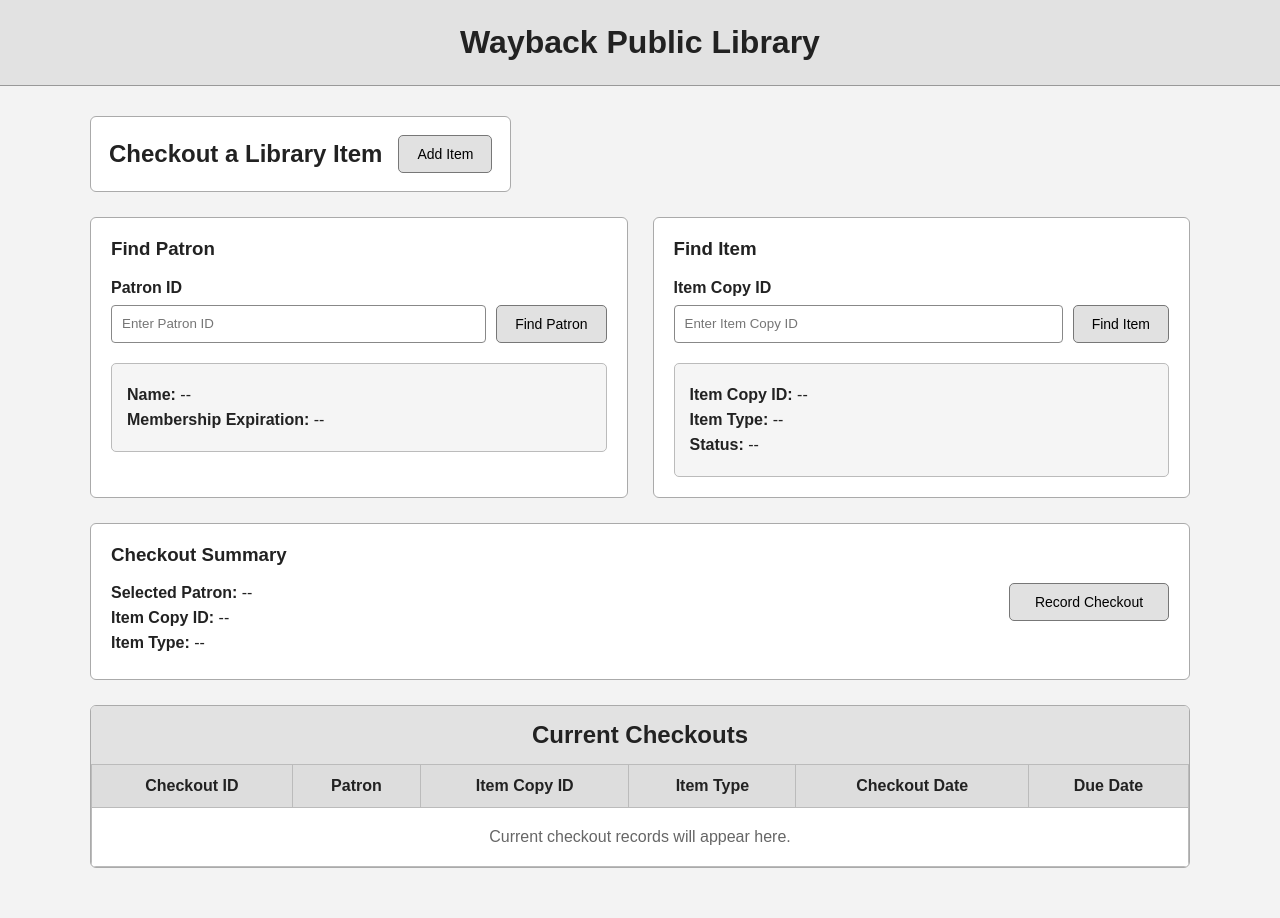
After one commit to Dantekam/WaybackPublicLibrary, a PHP site: page /index.html in a window 1280 px wide. The commit adds this page. Run offline with PHP 8.4, Linux system fonts and the light colour scheme; a stand-in replaces the project's code that opens the database connection.

Commit message:
Add Item button and form added

```diff
--- /dev/null
+++ b/index.html
@@ -0,0 +1,254 @@
+<!DOCTYPE html>
+<html lang="en">
+
+<head>
+    <meta charset="UTF-8">
+    <meta name="viewport" content="width=device-width, initial-scale=1.0">
+    <title>Wayback Public Library - Checkout</title>
+    <link rel="stylesheet" href="style/style.css">
+</head>
+
+<body>
+
+    <header class="site-header">
+        <h1>Wayback Public Library</h1>
+    </header>
+
+    <main class="page-container">
+
+        <section class="page-heading">
+            <h2>Checkout a Library Item</h2>
+            <button id="addItemBtn">Add Item</button>
+        </section>
+
+        <section class="lookup-container">
+
+            <!-- ===== Add Item ===== -->
+            <div id="addItemModal" class="modal" hidden>
+                <div class="modal-content">
+                    <h3>Add Item Copy</h3>
+                    <form id="addItemForm">
+                        <label>
+                            Item Copy ID
+                            <input type="number" name="itemCopyID" required min="1" step="1">
+                        </label>
+                        <label>
+                            Item Type
+                            <input type="text" name="itemType" required maxlength="50">
+                        </label>
+                        <label>
+                            Status
+                            <select name="status">
+                                <option value="Open" selected>Open</option>
+                                <option value="On Loan">On Loan</option>
+                                <option value="Maintenance">Maintenance</option>
+                                <option value="Retired">Retired</option>
+                            </select>
+                        </label>
+                        <p id="addItemMsg" class="msg"></p>
+                        <div class="modal-actions">
+                            <button type="button" id="cancelAddItem">Cancel</button>
+                            <button type="submit">Save</button>
+                        </div>
+                    </form>
+                </div>
+            </div>
+
+            <!-- ===== Find Patron ===== -->
+            <div class="lookup-card">
+                <h3>Find Patron</h3>
+
+                <form id="patronForm">
+                    <label for="patronID">Patron ID</label>
+
+                    <div class="input-row">
+                        <input
+                            type="number"
+                            id="patronID"
+                            name="patronID"
+                            min="1"
+                            placeholder="Enter Patron ID"
+                            required
+                        >
+
+                        <button type="submit">Find Patron</button>
+                    </div>
+                </form>
+
+                <div class="result-box" id="patronResult">
+                    <p>
+                        <strong>Name:</strong>
+                        <span data-field="name">--</span>
+                    </p>
+
+                    <p>
+                        <strong>Membership Expiration:</strong>
+                        <span data-field="expiration">--</span>
+                    </p>
+                    <p class="error" data-field="error" hidden></p>
+                </div>
+            </div>
+
+            <!-- ===== Find Item ===== -->
+            <div class="lookup-card">
+                <h3>Find Item</h3>
+
+                <form id="itemForm">
+                    <label for="itemCopyID">Item Copy ID</label>
+
+                    <div class="input-row">
+                        <input
+                            type="number"
+                            id="itemCopyID"
+                            name="itemCopyID"
+                            min="1"
+                            placeholder="Enter Item Copy ID"
+                            required
+                        >
+
+                        <button type="submit">
+                            Find Item
+                        </button>
+                    </div>
+                </form>
+
+                <div class="result-box" id="itemResult">
+                    <p>
+                        <strong>Item Copy ID:</strong>
+                        <span data-field="itemCopyID">--</span>
+                    </p>
+
+                    <p>
+                        <strong>Item Type:</strong>
+                        <span data-field="itemType">--</span>
+                    </p>
+
+                    <p>
+                        <strong>Status:</strong>
+                        <span data-field="status">--</span>
+                    </p>
+                    <p class="error" data-field="error" hidden></p>
+                </div>
+            </div>
+
+        </section>
+
+        <!-- ===== Checkout Summary ===== -->
+        <section class="checkout-card">
+
+            <div class="checkout-summary">
+                <h3>Checkout Summary</h3>
+
+                <p>
+                    <strong>Selected Patron:</strong>
+                    <span data-field="patronName">--</span>
+                </p>
+
+                <p>
+                    <strong>Item Copy ID:</strong>
+                    <span data-field="itemCopyID">--</span>
+                </p>
+
+                <p>
+                    <strong>Item Type:</strong>
+                    <span data-field="itemType">--</span>
+                </p>
+                <p class="error" data-field="error" hidden></p>
+            </div>
+
+            <form id="checkoutForm">
+
+                <input type="hidden" name="patronID" value="">
+                <input type="hidden" name="itemCopyID" value="">
+
+                <button class="checkout-button" type="submit">Record Checkout</button>
+
+            </form>
+
+        </section>
+
+        <!-- ===== Confirmation ===== -->
+        <section class="confirmation-card" id="confirmationCard" hidden>
+
+            <h3>Checkout Recorded</h3>
+
+            <div class="confirmation-details">
+
+                <p>
+                    <strong>Checkout ID:</strong>
+                    <span data-field="checkoutID">--</span>
+                </p>
+
+                <p>
+                    <strong>Patron:</strong>
+                    <span data-field="patron">--</span>
+                </p>
+
+                <p>
+                    <strong>Item Copy ID:</strong>
+                    <span data-field="itemCopyID">--</span>
+                </p>
+
+                <p>
+                    <strong>Checkout Date:</strong>
+                    <span data-field="checkoutDate">--</span>
+                </p>
+
+                <p>
+                    <strong>Due Date:</strong>
+                    <span data-field="dueDate">--</span>
+                </p>
+                <p class="error" data-field="error" hidden></p>
+
+            </div>
+
+            <button type="button" id="doneButton">Done</button>
+
+        </section>
+
+        <!-- ===== Current Checkouts Table ===== -->
+        <section class="current-checkouts">
+
+            <div class="table-heading">
+                <h2>Current Checkouts</h2>
+            </div>
+
+            <div class="table-container">
+
+                <table>
+
+                    <thead>
+                        <tr>
+                            <th>Checkout ID</th>
+                            <th>Patron</th>
+                            <th>Item Copy ID</th>
+                            <th>Item Type</th>
+                            <th>Checkout Date</th>
+                            <th>Due Date</th>
+                        </tr>
+                    </thead>
+
+                    <tbody>
+
+                        <tr class="empty-row">
+                            <td colspan="6">
+                                Current checkout records will appear here.
+                            </td>
+                        </tr>
+
+                    </tbody>
+
+                </table>
+
+            </div>
+
+        </section>
+
+    </main>
+
+    <script src="js/addItem.js" defer></script>
+    <script src="js/checkout.js" defer></script>
+
+</body>
+
+</html>
--- a/index.php
+++ b/index.php
@@ -1,6 +1,3 @@
-<?php
-?>
-
 <!DOCTYPE html>
 <html lang="en">
 
@@ -21,6 +18,7 @@
 
         <section class="page-heading">
             <h2>Checkout a Library Item</h2>
+            <button>Add Item</button>
         </section>
 
         <section class="lookup-container">
--- /dev/null
+++ b/js/addItem.js
@@ -0,0 +1,77 @@
+(function () {
+    'use strict';
+
+    const modal   = document.getElementById('addItemModal');
+    const form    = document.getElementById('addItemForm');
+    const msg     = document.getElementById('addItemMsg');
+    const openBtn = document.getElementById('addItemBtn');
+    const cancel  = document.getElementById('cancelAddItem');
+
+    if (!modal || !form || !openBtn) {
+        console.warn('addItem.js: required elements not found on page.');
+        return;
+    }
+
+    const submitBtn = form.querySelector('button[type="submit"]');
+
+    function openModal() {
+        form.reset();
+        msg.textContent = '';
+        msg.className = 'msg';
+        modal.hidden = false;
+        form.elements['itemCopyID'].focus();
+    }
+
+    function closeModal() {
+        modal.hidden = true;
+    }
+
+    openBtn.addEventListener('click', openModal);
+    cancel.addEventListener('click', closeModal);
+
+    // Close on backdrop click
+    modal.addEventListener('click', (e) => {
+        if (e.target === modal) closeModal();
+    });
+
+    // Close on Escape
+    document.addEventListener('keydown', (e) => {
+        if (e.key === 'Escape' && !modal.hidden) closeModal();
+    });
+
+    form.addEventListener('submit', async (e) => {
+        e.preventDefault();
+        msg.textContent = '';
+        msg.className = 'msg';
+        submitBtn.disabled = true;
+
+        try {
+            const res = await fetch('addItem.php', {
+                method: 'POST',
+                body: new FormData(form),
+            });
+
+            const json = await res.json();
+
+            if (!json.ok) {
+                msg.textContent = json.error || 'Failed to add item.';
+                msg.classList.add('error');
+                return;
+            }
+
+            msg.textContent =
+                `Added item copy #${json.item.itemCopyID} (${json.item.itemType}, ${json.item.status}).`;
+            msg.classList.add('success');
+
+            setTimeout(() => {
+                closeModal();
+                // e.g. refresh a list here
+            }, 1000);
+        } catch (err) {
+            msg.textContent = 'Network error — could not reach server.';
+            msg.classList.add('error');
+        } finally {
+            submitBtn.disabled = false;
+        }
+    });
+})();
--- a/style/style.css
+++ b/style/style.css
@@ -38,13 +38,63 @@ body {
     padding: 18px;
     text-align: center;
     background-color: white;
+    display: inline-flex;
+    align-items: center;
+    justify-content: space-between;
+    gap: 16px;
     border: 1px solid #aaa;
     border-radius: 6px;
+}
+
+.page-heading button {
+    margin-left: auto;
 }
 
 .page-heading h2 {
     margin: 0;
 }
+
+.modal {
+    position: fixed;
+    inset: 0;
+    background: rgba(0, 0, 0, 0.4);
+    display: flex;
+    align-items: center;
+    justify-content: center;
+    z-index: 1000;
+}
+.modal[hidden] { display: none; }
+
+.modal-content {
+    background: white;
+    padding: 24px;
+    border-radius: 8px;
+    border: 1px solid #aaa;
+    min-width: 320px;
+    max-width: 90vw;
+}
+.modal-content h3 { margin-top: 0; }
+.modal-content label {
+    display: block;
+    margin-bottom: 12px;
+}
+.modal-content input,
+.modal-content select {
+    display: block;
+    width: 100%;
+    padding: 6px 8px;
+    margin-top: 4px;
+    box-sizing: border-box;
+}
+.modal-actions {
+    display: flex;
+    justify-content: flex-end;
+    gap: 8px;
+    margin-top: 16px;
+}
+.msg { min-height: 1.2em; font-size: 0.9em; }
+.msg.error   { color: #b00020; }
+.msg.success { color: #0a7d28; }
 
 
 /* Patron and Item Lookup */
```
Also changed, not shown: script/addItem.php (added, +76 -0 lines).
